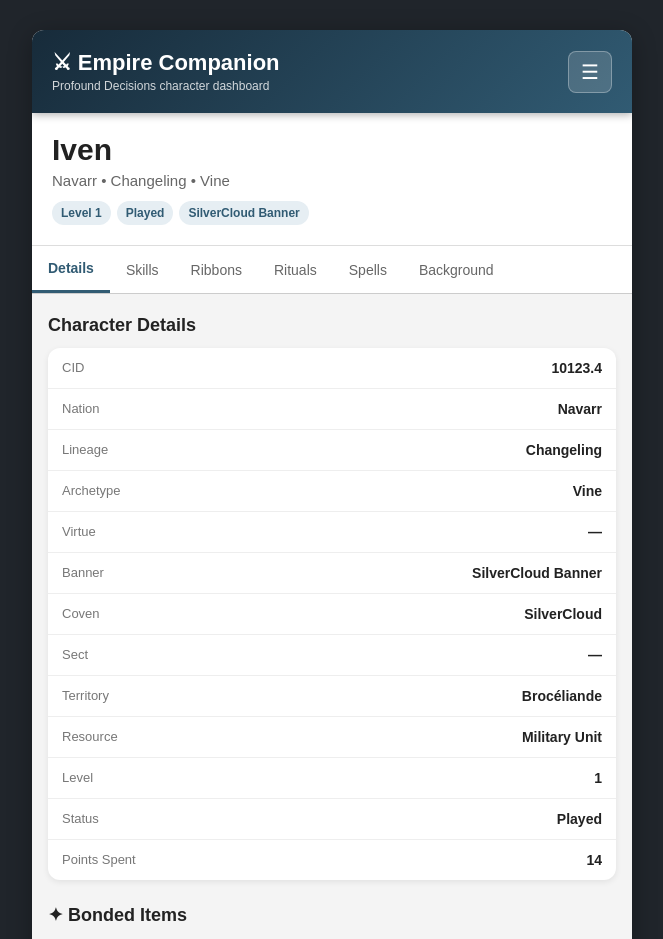
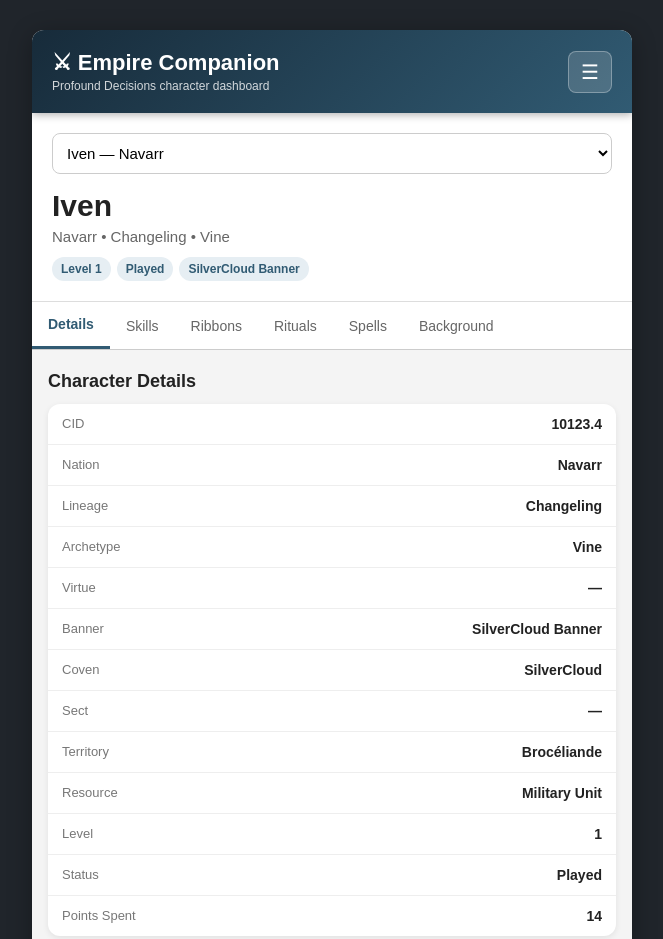
Before and after one commit to redbrick012/empire-companion-, a plain HTML site: page index.html in a window 1280 px wide. Shown: the top 939 px of the page, without its empty margins (308-971 px from the left). Drawn offline with Linux system fonts and the light colour scheme.

Commit message:
Update index.html

```diff
--- a/index.html
+++ b/index.html
@@ -269,11 +269,25 @@
 
 
     <!-- Character -->
-    <section class="character">
+<section class="character">
 
-        <div class="character-name" id="characterName">
-    Loading...
-</div>
+    <select
+        id="characterSelector"
+        onchange="changeCharacter(this.value)"
+        style="
+            width:100%;
+            padding:10px;
+            margin-bottom:15px;
+            border-radius:8px;
+            border:1px solid #ccc;
+            background:white;
+            font-size:15px;
+        ">
+    </select>
+
+    <div class="character-name" id="characterName">
+        Loading...
+    </div>
 
 <div class="character-summary" id="characterSummary">
     Loading character...
```
